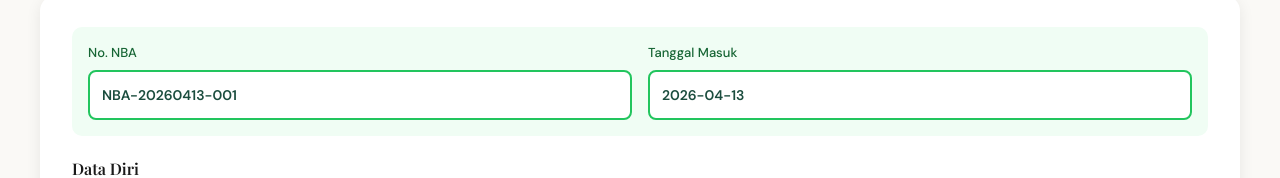
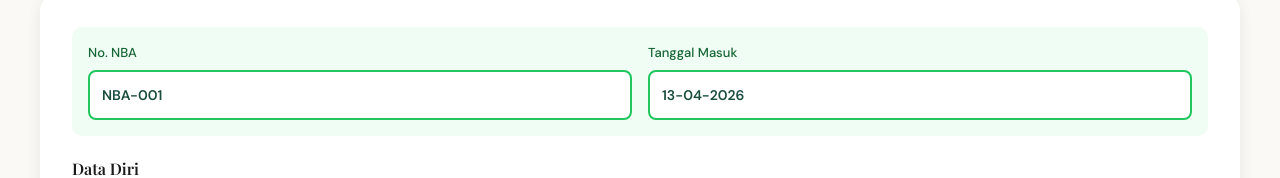
Before and after one commit to manangindu81-design/mds, a Next.js app: page /anggota in a window 1280 px wide. Shown: the part 562-740 px from the top of the page. Built offline with nearby package versions, Linux system fonts and the light colour scheme.

Commit message:
refactor(ui): format date and adjust NBA number generation
BREAKING CHANGE: NBA number format changed to only incremental number

```diff
--- a/src/app/anggota/page.tsx
+++ b/src/app/anggota/page.tsx
@@ -7,8 +7,14 @@ export default function AnggotaPage() {
   const { anggota, addAnggota } = useData();
   const [activeTab, setActiveTab] = useState<"daftar" | "data">("data");
 
-  const noNBA = `NBA-${new Date().getFullYear()}${String(new Date().getMonth() + 1).padStart(2, "0")}${String(new Date().getDate()).padStart(2, "0")}-${String(anggota.length + 1).padStart(3, "0")}`;
-  const tanggalMasuk = new Date().toISOString().split("T")[0];
+  const formatDate = (date: string) => {
+    if (!date) return "";
+    const d = new Date(date);
+    return `${String(d.getDate()).padStart(2, "0")}-${String(d.getMonth() + 1).padStart(2, "0")}-${d.getFullYear()}`;
+  };
+
+  const noNBA = `NBA-${String(anggota.length + 1).padStart(3, "0")}`;
+  const tanggalMasuk = formatDate(new Date().toISOString().split("T")[0]);
 
   const [formData, setFormData] = useState({
     nik: "",
@@ -156,7 +162,7 @@ export default function AnggotaPage() {
                     <td style={{ fontFamily: "monospace", fontSize: 12 }}>{(a as any).nomorNBA || "-"}</td>
                     <td style={{ fontFamily: "monospace", fontSize: 12 }}>{a.nik}</td>
                     <td style={{ fontWeight: 500, fontSize: 13 }}>{a.nama}</td>
-                    <td style={{ fontSize: 12 }}>{a.tanggalJoin}</td>
+                    <td style={{ fontSize: 12 }}>{formatDate(a.tanggalJoin)}</td>
                     <td style={{ textAlign: "center" }}><span style={{ padding: "4px 12px", borderRadius: 12, fontSize: 11, background: "#d4edda", color: "#155724" }}>{a.statusKeanggotaan || "Aktif"}</span></td>
                   </tr>
                 ))}
```
